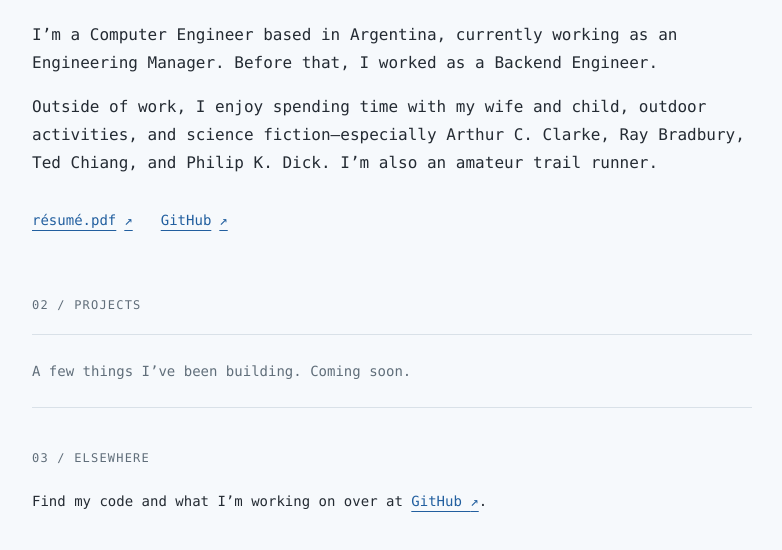
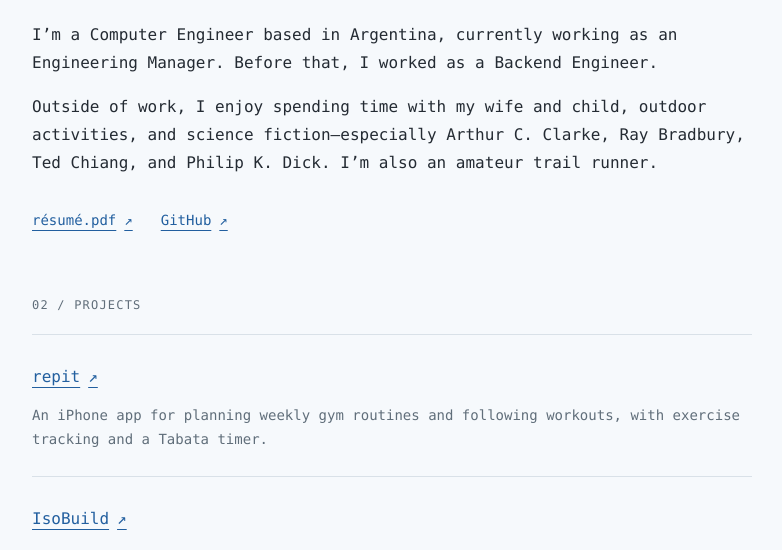
Before and after one commit to sanchezg/sanchezg.github.io, a plain HTML site: page index.html in a window 1280 px wide. Shown: the part 354-904 px from the top of the page, without its empty margins (248-1030 px from the left). Drawn offline with Linux system fonts and the light colour scheme.

Commit message:
Add repit and IsoBuild to personal projects

```diff
--- a/index.html
+++ b/index.html
@@ -32,8 +32,16 @@
         </section>
         <section class="projects" aria-labelledby="projects-title">
           <h2 class="section-label" id="projects-title"><span aria-hidden="true">02 / </span>Projects</h2>
-          <!-- Replace this placeholder with project links and short descriptions when ready. -->
-          <p class="projects-placeholder">A few things I’ve been building. Coming soon.</p>
+          <ul class="project-list">
+            <li>
+              <h3><a href="https://github.com/sanchezg/repit-gym-planner">repit <span aria-hidden="true">↗</span></a></h3>
+              <p>An iPhone app for planning weekly gym routines and following workouts, with exercise tracking and a Tabata timer.</p>
+            </li>
+            <li>
+              <h3><a href="https://github.com/sanchezg/isobuild">IsoBuild <span aria-hidden="true">↗</span></a></h3>
+              <p>An iPad app for drawing isometric maps with Apple Pencil, combining grid-guided strokes, freehand sketching, and texture fills.</p>
+            </li>
+          </ul>
         </section>
         <section class="elsewhere" aria-labelledby="elsewhere-title">
           <h2 class="section-label" id="elsewhere-title"><span aria-hidden="true">03 / </span>Elsewhere</h2>
--- a/styles.css
+++ b/styles.css
@@ -37,7 +37,11 @@ h1 { font-family: -apple-system, BlinkMacSystemFont, "Segoe UI", Arial, sans-ser
 .intro-links { display: flex; align-items: center; flex-wrap: wrap; gap: 10px 28px; margin-top: 22px; font-size: 0.875rem; }
 .intro-links > a { display: inline-flex; align-items: center; gap: 8px; min-height: 44px; }
 .projects > .section-label { padding-bottom: 18px; border-bottom: 1px solid var(--line); margin: 0; }
-.projects-placeholder { margin: 0; padding-block: 24px; border-bottom: 1px solid var(--line); color: var(--muted); font-size: 0.875rem; }
+.project-list { margin: 0; padding: 0; list-style: none; }
+.project-list li { padding-block: 20px 24px; border-bottom: 1px solid var(--line); }
+.project-list h3 { margin: 0; font-size: 1rem; font-weight: 500; }
+.project-list h3 a { display: inline-flex; align-items: center; gap: 8px; min-height: 44px; }
+.project-list p { margin: 4px 0 0; color: var(--muted); font-size: 0.875rem; }
 .elsewhere { padding-top: 40px; }
 .elsewhere .section-label { margin-bottom: 16px; }
 .elsewhere p { font-size: 0.875rem; max-width: 58ch; margin: 0; }
```
Also changed, not shown: 1 other file.
